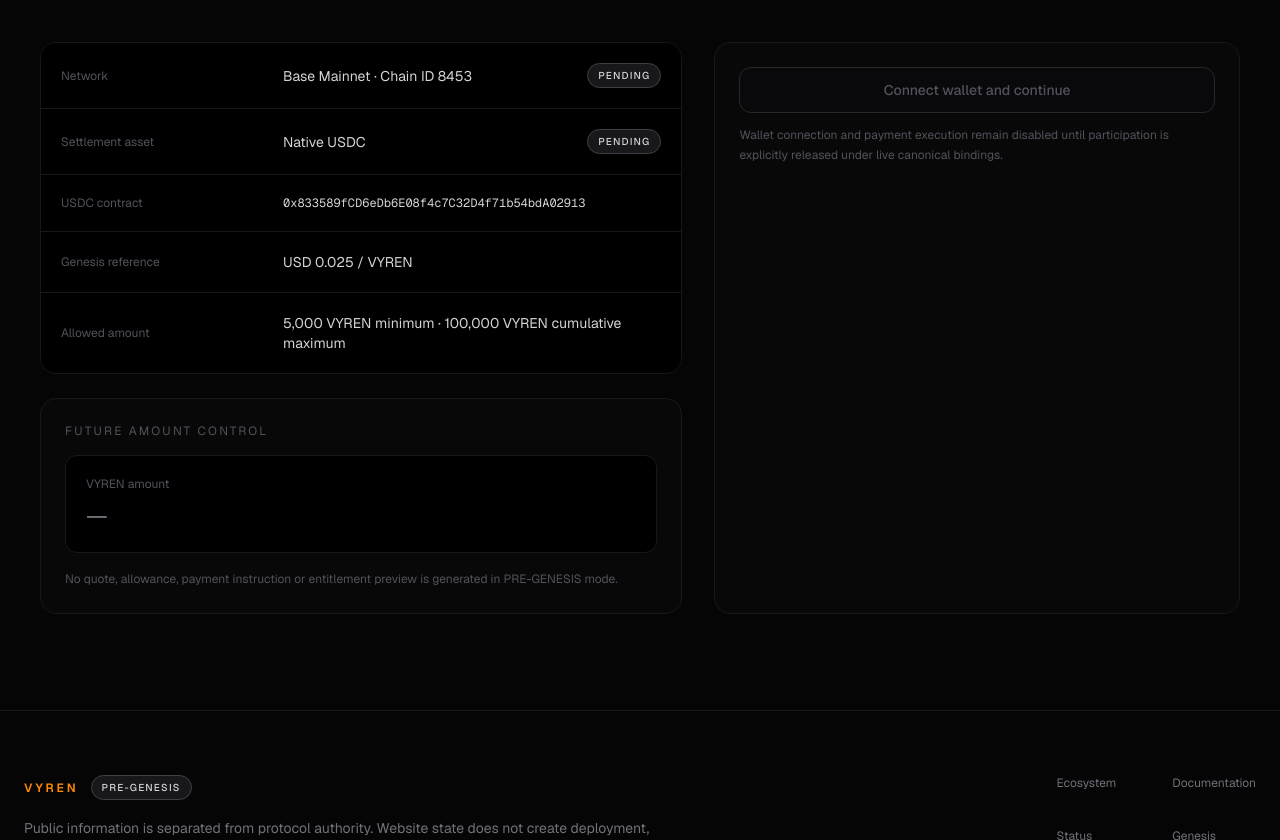
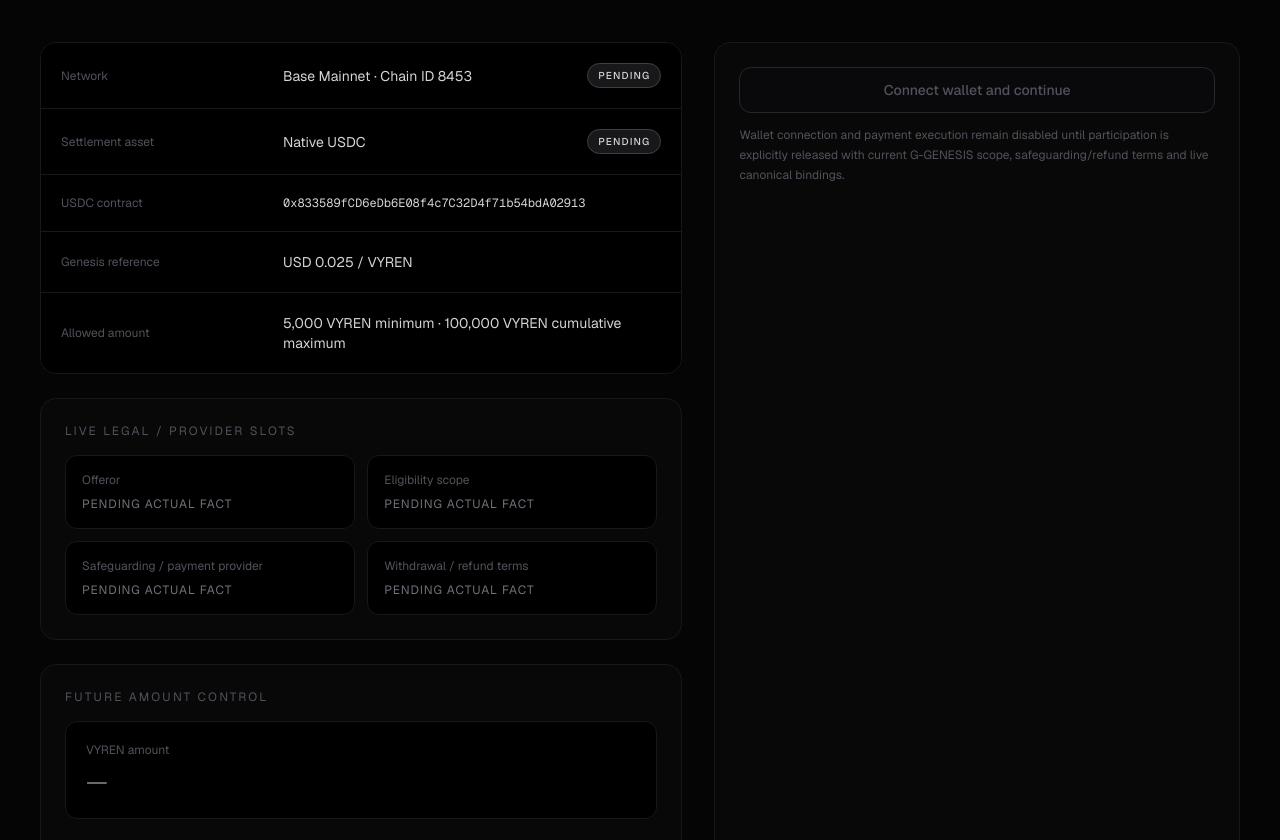
Before and after one commit to vyren-landing/website, a Next.js app: page /genesis/participate in a window 1280 px wide. Shown: the part 440-1280 px from the top of the page. Built offline with nearby package versions, Linux system fonts and the light colour scheme.

Commit message:
Order 8: reserve live legal and provider UX slots

```diff
--- a/app/genesis/participate/page.tsx
+++ b/app/genesis/participate/page.tsx
@@ -22,12 +22,29 @@
     <SurfacePage
       eyebrow="Genesis / Participate"
       title="Transaction surface disabled."
-      description="The future participation screen is represented without wallet, approval, payment or contract-call code. This preserves the intended user journey while preventing premature execution."
+      description="The future participation screen is represented without wallet, approval, payment or contract-call code. It also reserves space for live Offeror, eligibility, safeguarding, withdrawal/refund and finality disclosures without inventing those facts now."
       state="BLOCKED"
     >
       <div className="grid gap-8 lg:grid-cols-[1.1fr_0.9fr]">
         <div>
           <BindingTable rows={rows} />
+          <div className="mt-6 rounded-2xl border border-zinc-900 bg-[#080808] p-6">
+            <p className="text-xs uppercase tracking-[0.18em] text-zinc-600">Live legal / provider slots</p>
+            <div className="mt-4 grid gap-3 md:grid-cols-2">
+              {[
+                ["Offeror", "PENDING ACTUAL FACT"],
+                ["Eligibility scope", "PENDING ACTUAL FACT"],
+                ["Safeguarding / payment provider", "PENDING ACTUAL FACT"],
+                ["Withdrawal / refund terms", "PENDING ACTUAL FACT"],
+              ].map(([label, value]) => (
+                <div key={label} className="rounded-xl border border-zinc-900 bg-black px-4 py-4">
+                  <p className="text-xs text-zinc-600">{label}</p>
+                  <p className="mt-2 text-xs tracking-[0.08em] text-zinc-500">{value}</p>
+                </div>
+              ))}
+            </div>
+          </div>
+
           <div className="mt-6 rounded-2xl border border-zinc-900 bg-[#080808] p-6">
             <p className="text-xs uppercase tracking-[0.18em] text-zinc-600">Future amount control</p>
             <div className="mt-4 rounded-xl border border-zinc-900 bg-black px-5 py-5">
@@ -42,7 +59,7 @@
         </div>
         <LockedAction
           title="Connect wallet and continue"
-          reason="Wallet connection and payment execution remain disabled until participation is explicitly released under live canonical bindings."
+          reason="Wallet connection and payment execution remain disabled until participation is explicitly released with current G-GENESIS scope, safeguarding/refund terms and live canonical bindings."
         />
       </div>
     </SurfacePage>
```
